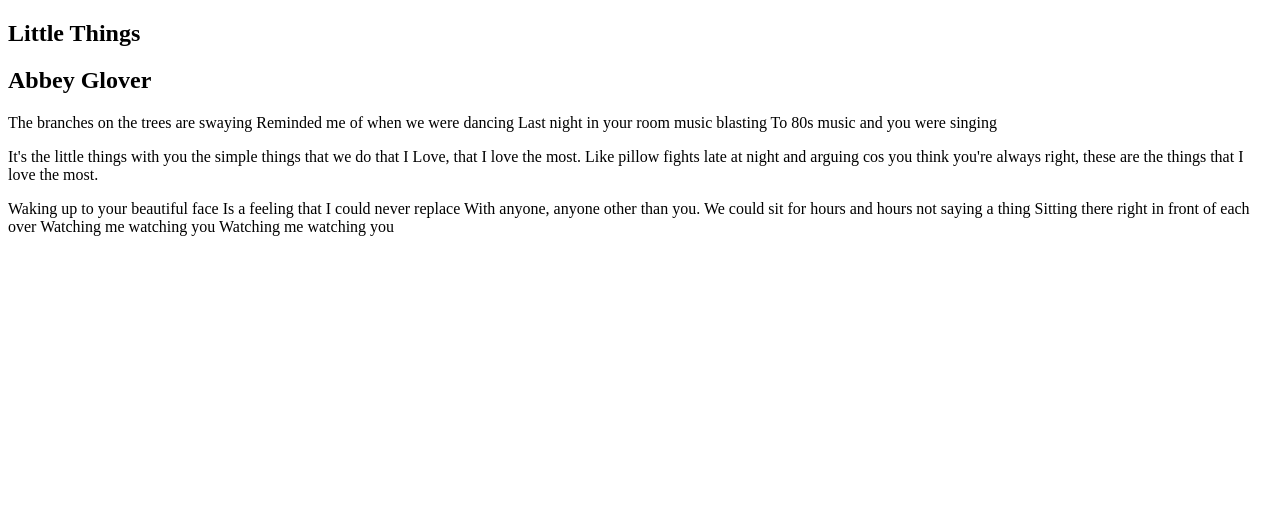
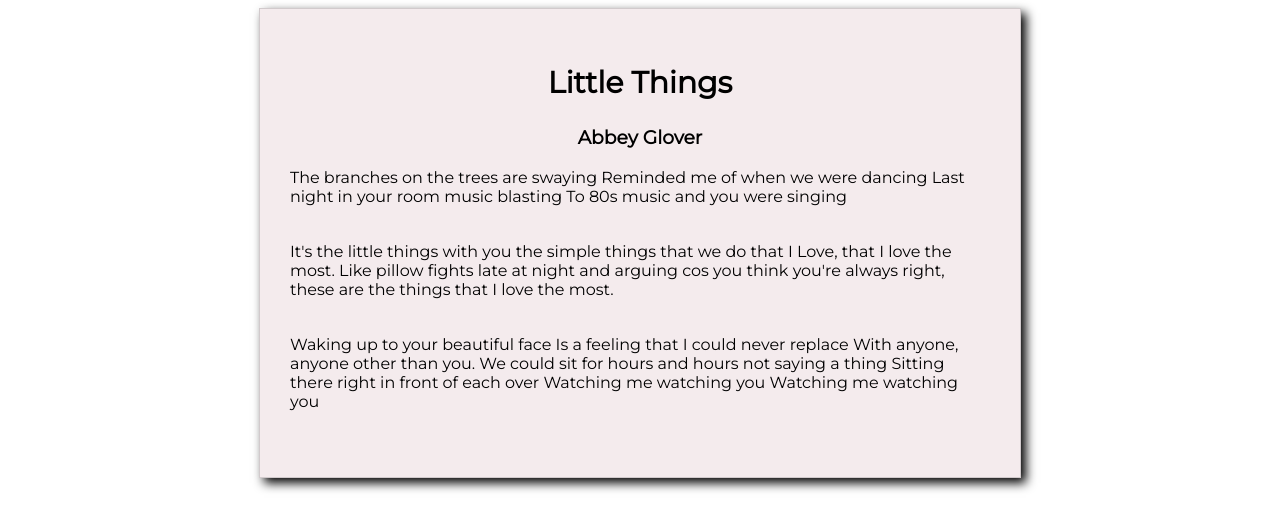
Before and after one commit to MarcinTomaszewski/learning-git-3, a plain HTML site: page index.html in a window 1280 px wide. Drawn offline with Linux system fonts and the light colour scheme.

Commit message:
Add style in style.css

```diff
--- a/index.html
+++ b/index.html
@@ -3,21 +3,22 @@
 	<head>
 		<meta charset="utf-8">
 		<title>Tresc piosenki</title>
+		<link href="https://fonts.googleapis.com/css?family=Montserrat" rel="stylesheet">
 		<link rel="stylesheet" type="text/css" href="style.css">
 	</head>
 	<body>
-		<section class="container">
-			<h1>Little Things</h1>
-			<h2>Abbey Glover</h2>
-			<p>The branches on the trees are swaying
+		<section class=" main container">
+			<h1 class="main__title">Little Things</h1>
+			<h3 class="main__litte-title">Abbey Glover</h3>
+			<p class="main__text">The branches on the trees are swaying
 				Reminded me of when we were dancing
 				Last night in your room music blasting
 				To 80s music and you were singing
 			</p>
-			<p>It's the little things with you the simple things that we do that I Love, that I love the most.
+			<p class="main__text">It's the little things with you the simple things that we do that I Love, that I love the most.
 				Like pillow fights late at night and arguing cos you think you're always right, these are the things that I love the most.
 			</p>
-			<p>Waking up to your beautiful face
+			<p class="main__text">Waking up to your beautiful face
 				Is a feeling that I could never replace
 				With anyone, anyone other than you.
 				We could sit for hours and hours not saying a thing
--- a/style.css
+++ b/style.css
@@ -0,0 +1,26 @@
+body {
+	font-family: 'Montserrat', sans-serif;
+}
+
+.container {
+	max-width: 700px;
+	width: 100%;
+	margin: 0 auto;
+}
+
+.main {
+	background: #f4ebed;
+	padding: 30px;
+	border: 1px solid #d1cacc;
+	box-shadow: 5px 5px 10px;
+	text-align: center;
+}
+
+.main__title {
+	font-size: 30px;
+}
+
+.main__text {
+	text-align: left;
+	padding-bottom: 20px;
+}
```
